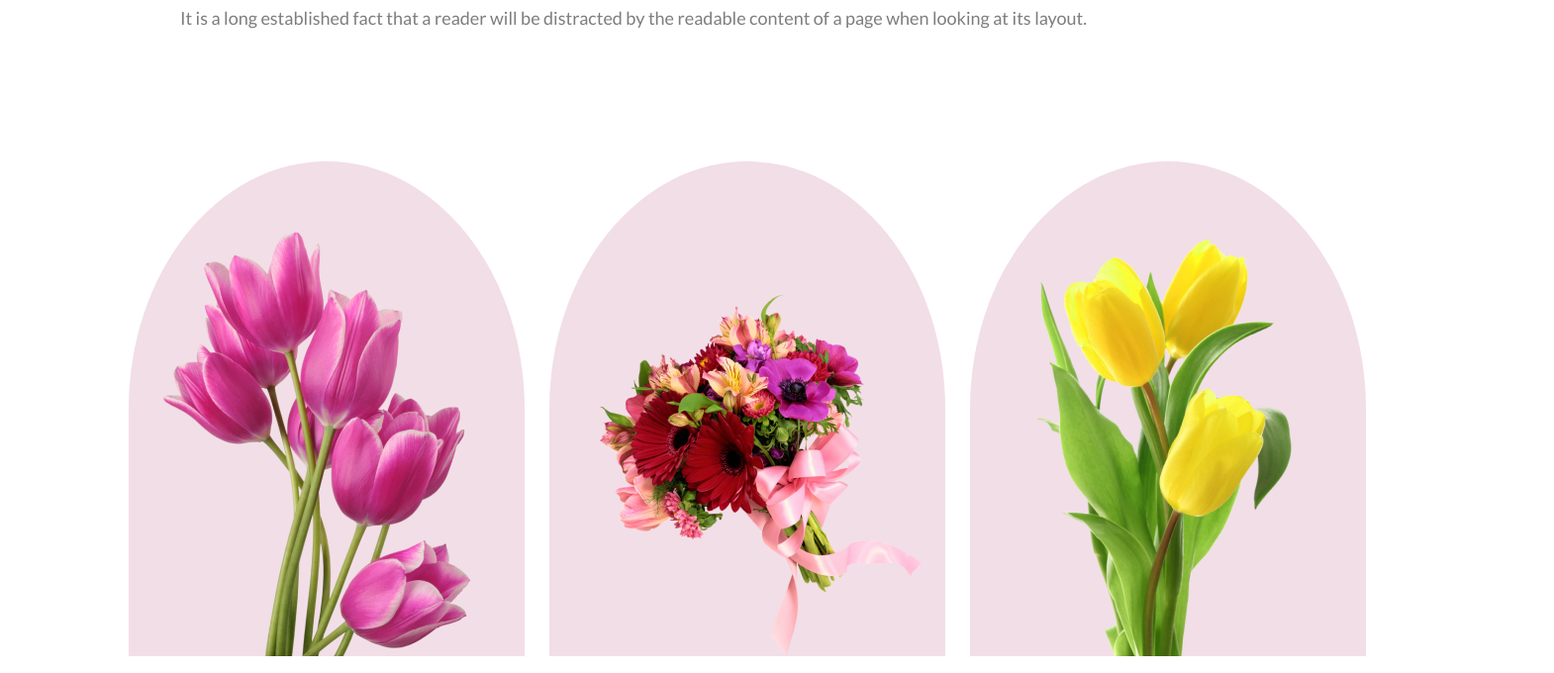
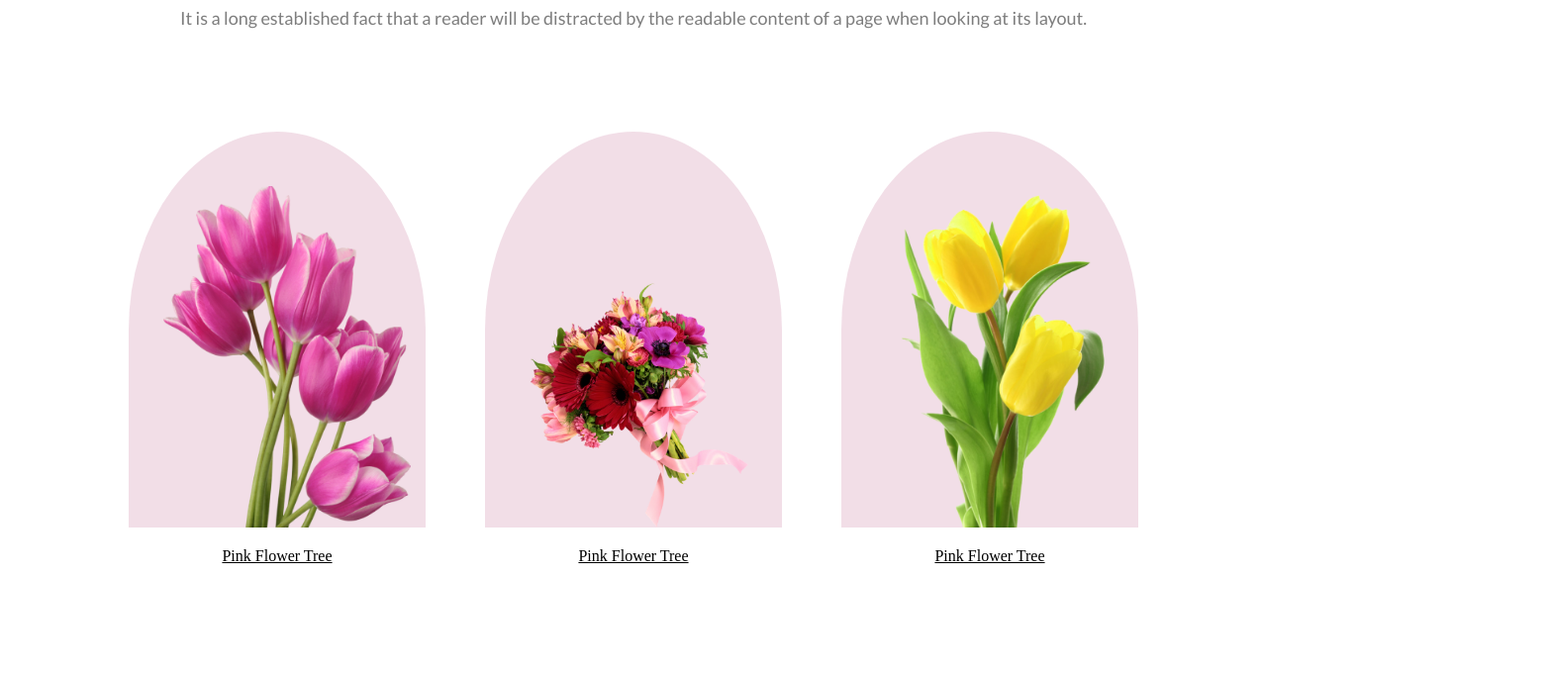
Before and after one commit to moshiurbd1/flower-shop, a plain HTML site: page index.html in a window 1280 px wide. Shown: the part 850-1530 px from the top of the page at 99% size, 1570 px wide, since content can reach past the window. Drawn offline with Linux system fonts and the light colour scheme.

Commit message:
final update

```diff
--- a/index.html
+++ b/index.html
@@ -41,14 +41,14 @@
                 </div>
                 <p class="feature-title">Pink Flower Tree</p>
               </div>
-              <div class="feature-section1 section2">
+              <div class="feature-section1">
                 <div class="feature">
                     <img src="Flower-asset/pngwing 5.png" alt="">
 
                 </div>
                 <p class="feature-title">Pink Flower Tree</p>
               </div>
-              <div class="feature-section1 section3">
+              <div class="feature-section1">
                 <div class="feature">
                     <img src="Flower-asset/pngwing 7.png" alt="">
 
--- a/style.css
+++ b/style.css
@@ -66,22 +66,22 @@
 }
 
 .feature-section{
-    margin: 130px 130px 100px 130px;
+    margin: 100px 130px 100px 130px;
 }
 .feature{
-    height: 500px;
-    width: 400px;
+    height: 400px;
+    width: 300px;
     position: relative;
     background: rgba(167, 33, 98, 0.15);
     border-radius: 50% 50% 0 0;
 }
 .feature-section{
     display: flex;
-    justify-content: space-around;
+    justify-content: space-between;
     gap: 25px;
 }
-.feature img{
-
+.feature-section img{
+    width: 250px;
     position: absolute;
     bottom: 0;
     left: 35px;
@@ -146,7 +146,7 @@
 
 /* instagram section related style start*/
 .instagram-section{
-    margin: 130px 130px 0 130px;
+    margin: 130px;
 }
 .instagram-content{
     text-align: center;
@@ -170,7 +170,11 @@
  .instagram-image{
     display: flex;
     gap: 24px;
-    justify-content: space-around;
+    justify-content: space-between;
+
+ }
+ .instagram-image> img{
+    width: 250px;
 
  }
  /* instagram section related style end*/
```
